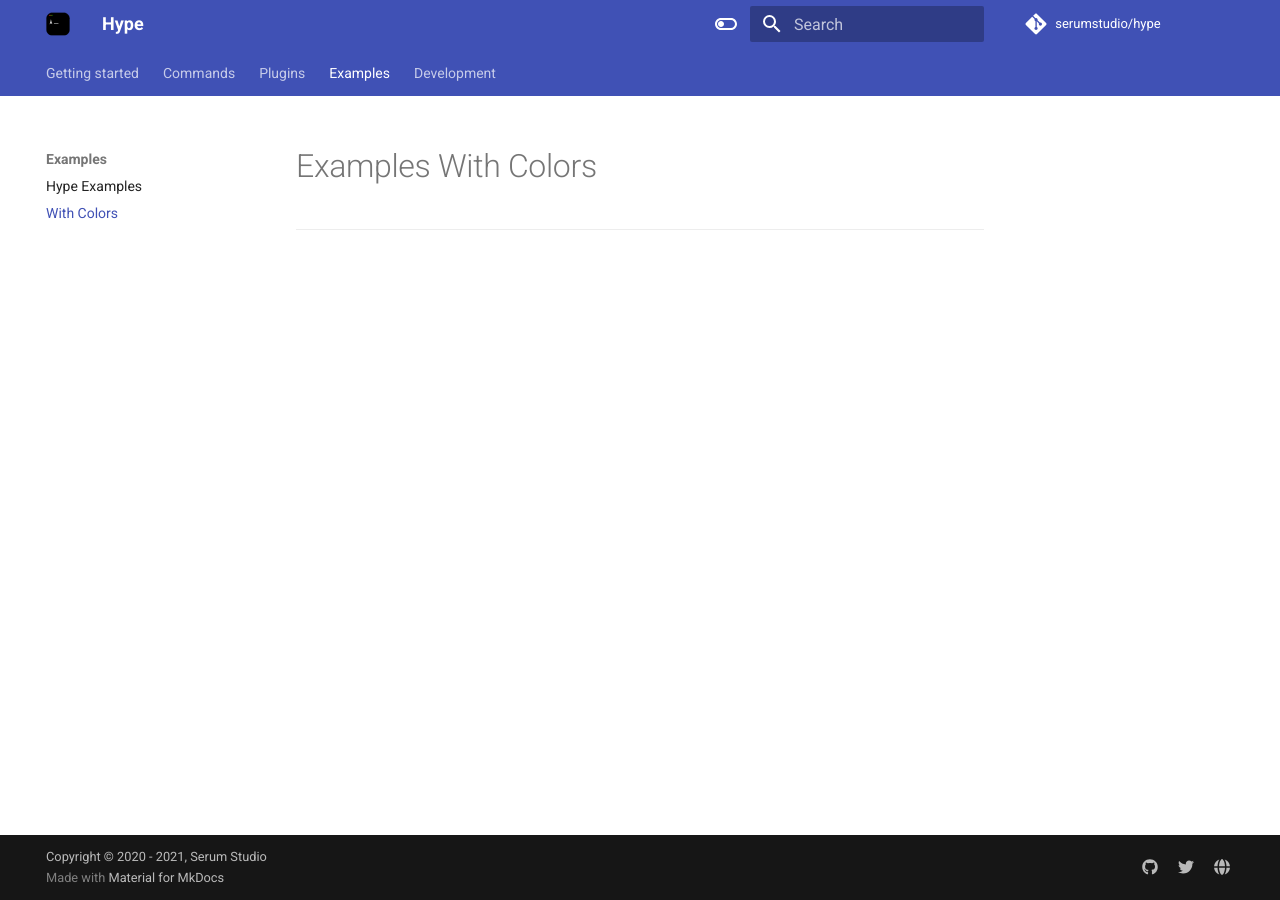
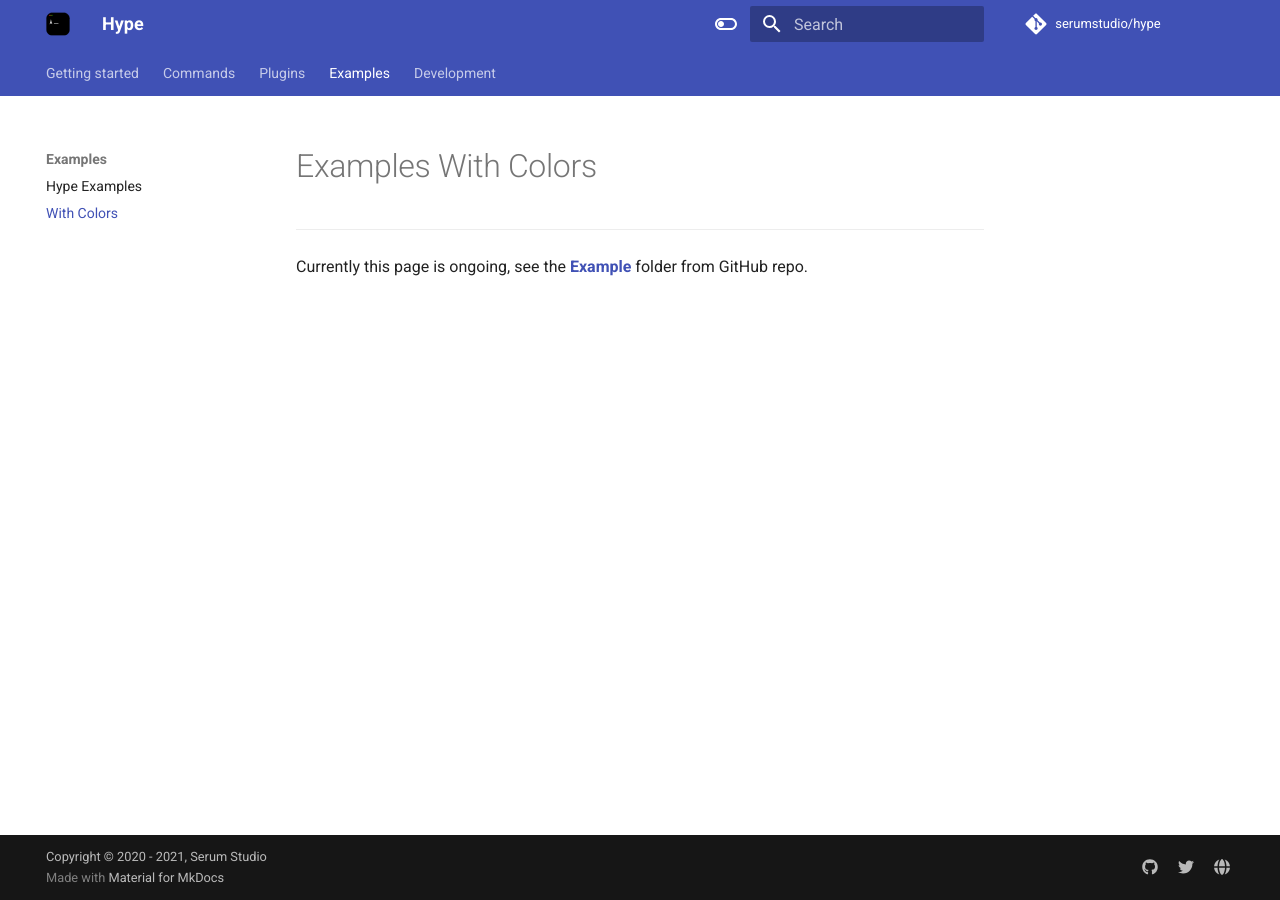
Before and after one commit to riyuzenn/hype, an MkDocs documentation site: the page built from docs/examples/with-colors.md, in a window 1280 px wide. Built offline with MkDocs 1.6.1 and Material for MkDocs 9.7.7, drawn with Linux system fonts in a browser that asks for light colours; comment, search, counter and statistics services are not loaded.

Commit message:
:memo: Update Example Page

```diff
--- a/docs/examples/with-colors.md
+++ b/docs/examples/with-colors.md
@@ -1,2 +1,4 @@
 # Examples With Colors
 ---
+
+Currently this page is ongoing, see the [**Example**](https://github.com/serumstudio/hype/tree/master/examples){:target="_blank"} folder from GitHub repo.
```
